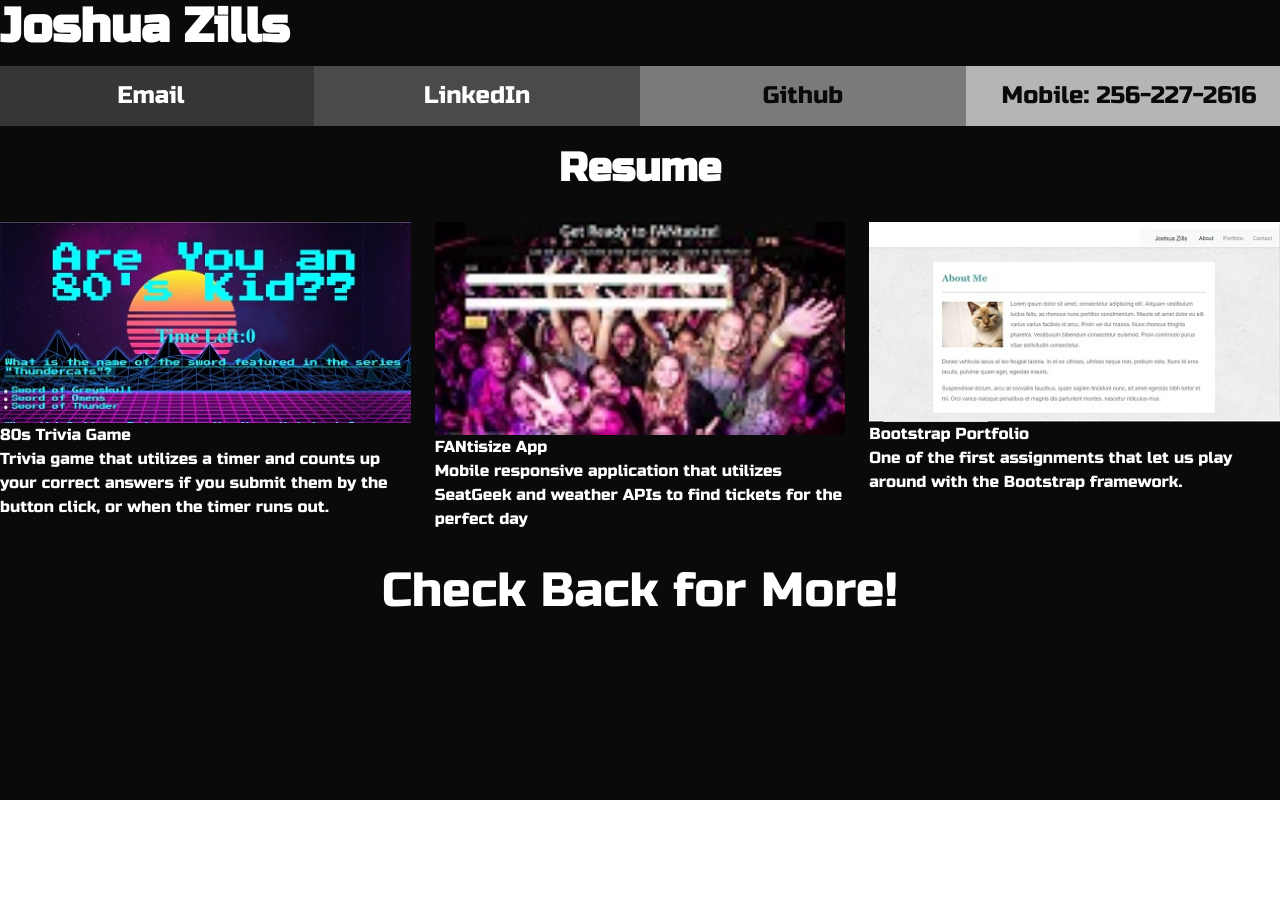
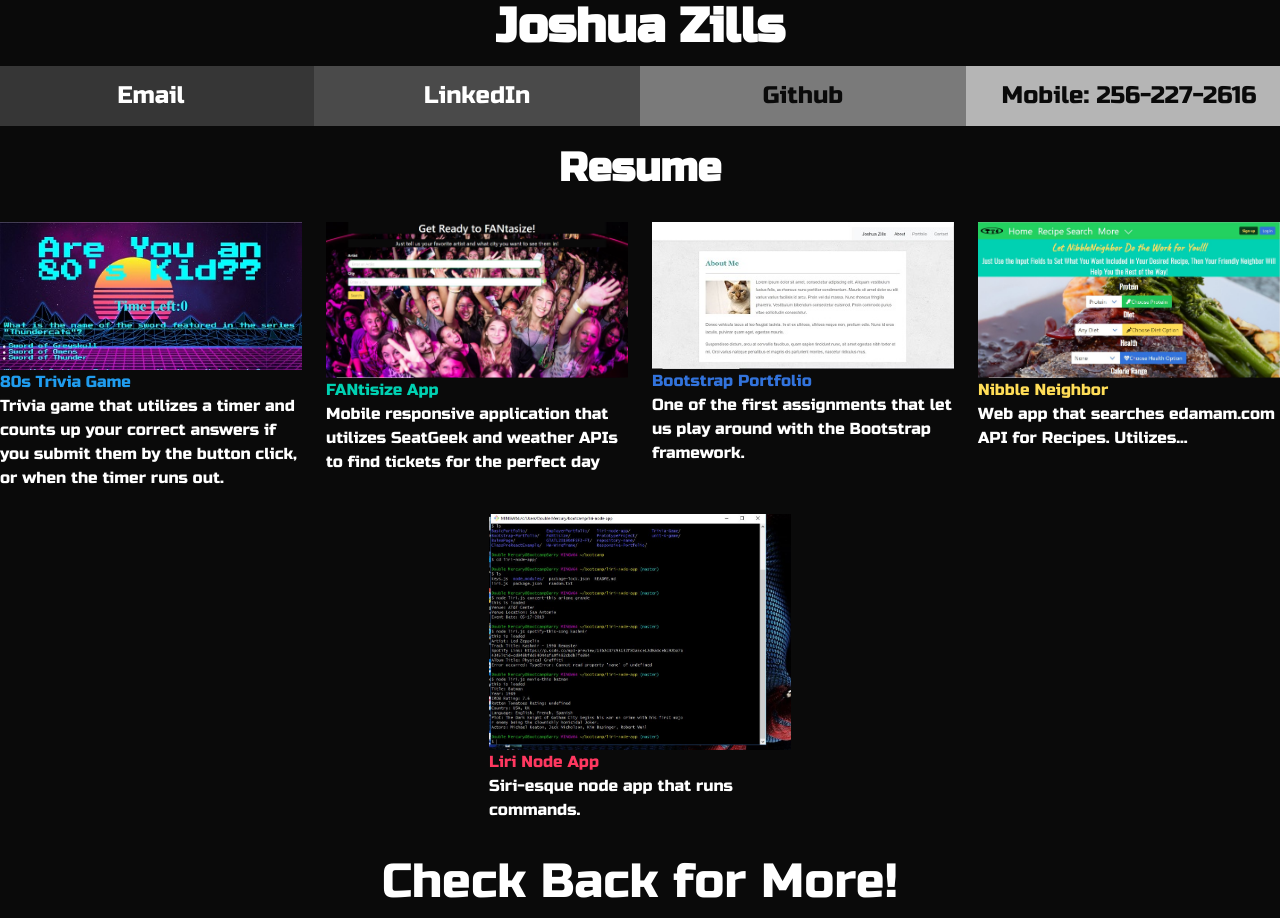
Before and after one commit to DoubleMercury/EmployerPortfolio, a plain HTML site: page index.html in a window 1280 px wide. Before the commit the page ends 800 px from the top, so only its background shows below. Drawn offline with nearby package versions, Linux system fonts and the light colour scheme.

Commit message:
Added new projects, changed column sizes, changed link text colors

```diff
--- a/index.html
+++ b/index.html
@@ -18,7 +18,7 @@
 <body>
     <section class="hero is-black is-fullheight">
     <div class="block">
-        <h1 class="title is-1 has-white-text">Joshua Zills</h1>
+        <h1 class="title is-1 has-white-text has-text-centered">Joshua Zills</h1>
         <div class="columns is-centered">
             <div class="column has-text-centered has-background-grey-darker has-black-text is-size-4"><a href="mailto:zills.joshua@gmail.com">Email</a></div>
             <div class="column has-text-centered has-background-grey-dark is-size-4"><a href="https://www.linkedin.com/in/joshua-zills-99978264/">LinkedIn</a></div>
@@ -36,15 +36,15 @@
         <figure class="image is-fullwidth">
             <img src="assets\images\80sThumb.jpg">
         </figure>
-            <a href="https://github.com/DoubleMercury/Trivia-Game/tree/gh-pages">80s Trivia Game</a>
+            <a class="has-text-info" href="https://github.com/DoubleMercury/Trivia-Game/tree/gh-pages">80s Trivia Game</a>
             <div></div>
         <p>Trivia game that utilizes a timer and counts up your correct answers if you submit them by the button click, or when the timer runs out.</p>
     </div>
     <div class="column is-centered">
         <figure class="image is-fullwidth">
-            <img src="assets\images\FANtisizeThumb.jpg">
+            <img src="assets\images\FANtisize.JPG">
         </figure>
-            <a href="https://github.com/loneranger077/FANtasize">FANtisize App</a>
+            <a class="has-text-primary" href="https://github.com/DoubleMercury/FANtasize">FANtisize App</a>
             <div></div>
         <p>Mobile responsive application that utilizes SeatGeek and weather APIs to find tickets for the perfect day</p>
            </div>
@@ -52,10 +52,31 @@
         <figure class="image is-fullwidth">
             <img src="assets\images\BootstrapThumb.jpg">
         </figure>
-            <a href="https://github.com/DoubleMercury/Bootstrap-Portfolio">Bootstrap Portfolio</a>
+            <a class="has-text-link" href="https://github.com/DoubleMercury/Bootstrap-Portfolio">Bootstrap Portfolio</a>
             <p>One of the first assignments that let us play around with the Bootstrap framework.</p>
     </div>
+    <div class="column is-centered">
+        <figure class="image is-fullwidth">
+            <img src="assets\images\NibbleNeighborScreen.jpg">
+        </figure>
+            <a class="has-text-warning"href="https://github.com/DoubleMercury/Nibble-neighbor">Nibble Neighbor</a>
+            <div></div>
+        <p>Web app that searches edamam.com API for Recipes. Utilizes...</p>
+           </div>
     </div>
+<!--new row-->
+<div class="block">
+    <div class="columns is-centered">
+        <div class="column is-one-quarter">
+            <figure class="image is-fullwidth">
+                <img src="assets\images\liri-node-app.JPG">
+            </figure>
+                <a class="has-text-danger"href="https://github.com/DoubleMercury/liri-node-app">Liri Node App</a>
+                <div></div>
+            <p>Siri-esque node app that runs commands.</p>
+        </div>
+    </div>
+<!--end of columns-->
 <div class="block">
     <p class="is-size-1 has-text-centered">Check Back for More!</p>
 </div>
```
Also changed, not shown: assets/images/NibbleNeighborScreen.JPG (added), assets/images/liri-node-app.JPG (added).
